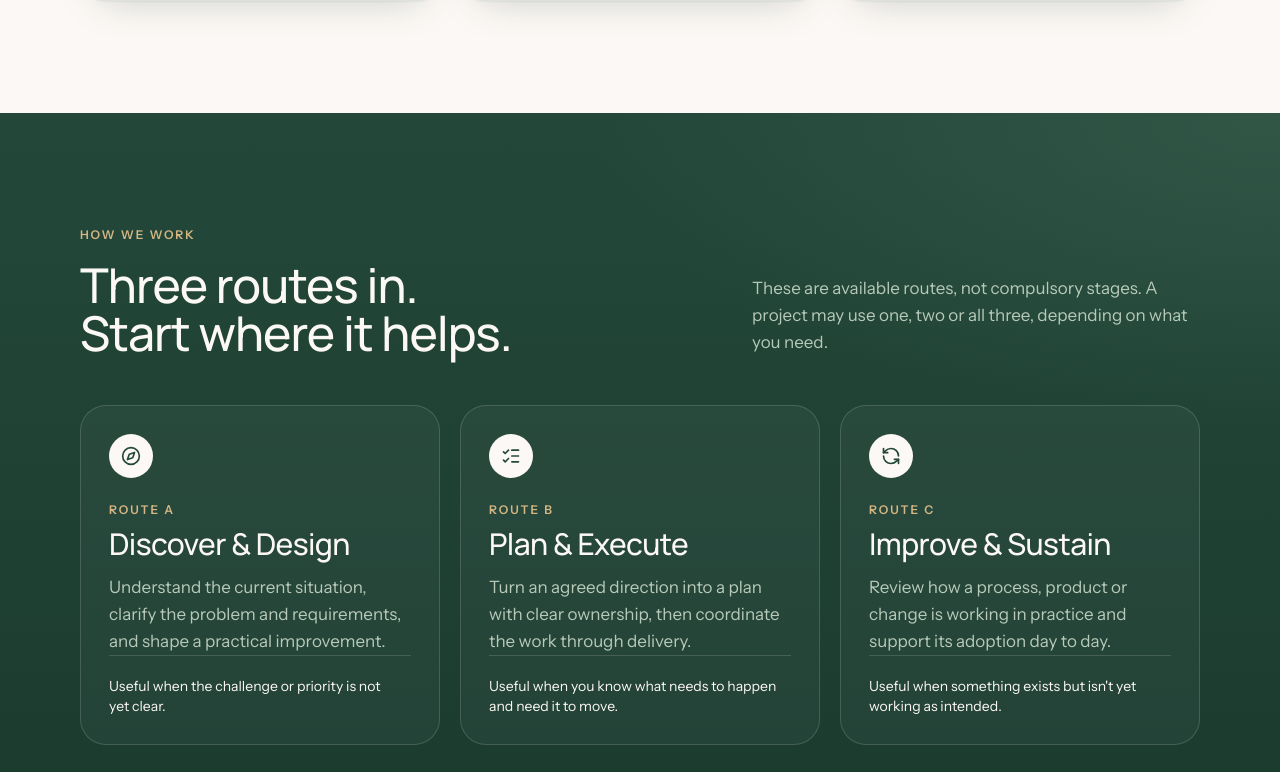
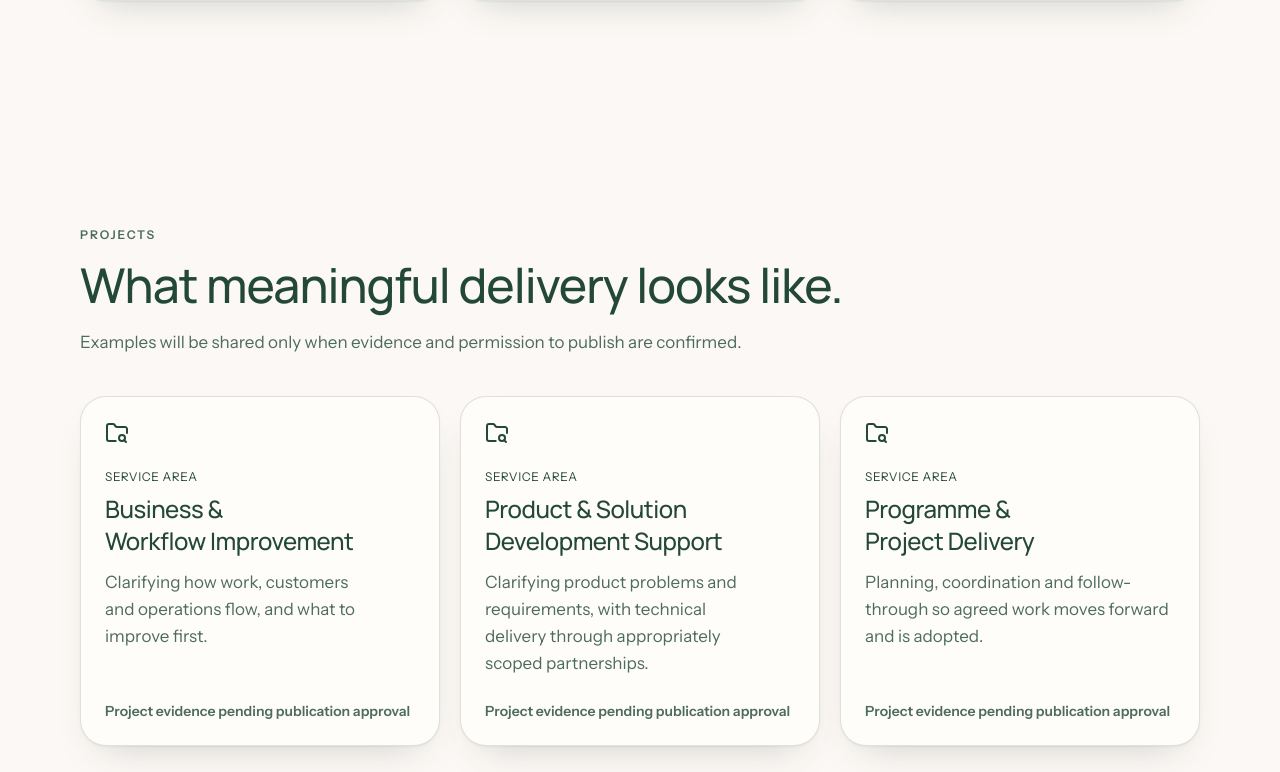
Before and after one commit to Jnasak/jca-salvi-landing, a React (Vite) app: page / in a window 1280 px wide. Shown: the part 4865-5637 px from the top of the page. Built offline with nearby package versions, Linux system fonts and the light colour scheme.

Commit message:
feat(app): render Projects and FAQ within existing landing journey

```diff
--- a/src/App.tsx
+++ b/src/App.tsx
@@ -5,6 +5,8 @@ import { Hero } from "@/components/landing/Hero";
 import { BuyerCarousel } from "@/components/landing/BuyerCarousel";
 import { WhoWeHelp } from "@/components/landing/WhoWeHelp";
 import { Services } from "@/components/landing/Services";
+import { Projects } from "@/components/landing/Projects";
+import { Faq } from "@/components/landing/Faq";
 import { WhyUs } from "@/components/landing/WhyUs";
 import { HowWeWork } from "@/components/landing/HowWeWork";
 import { OurApproach } from "@/components/landing/OurApproach";
@@ -45,8 +47,10 @@ export default function App() {
         <WhoWeHelp onSelect={openSituation} />
         <Services onDiscussService={(service) => setEnquiryContext({ service })} />
         <WhyUs />
+        <Projects />
         <HowWeWork />
         <OurApproach />
+        <Faq />
         <DiscussProject context={enquiryContext} />
       </main>
       <SiteFooter />
```
